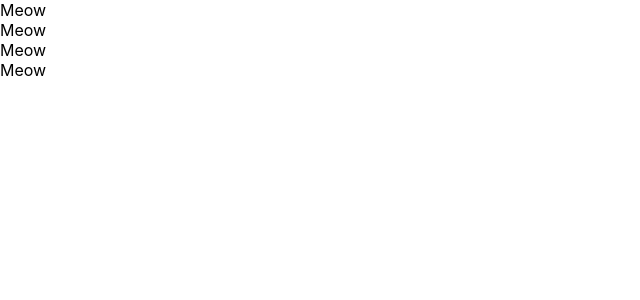
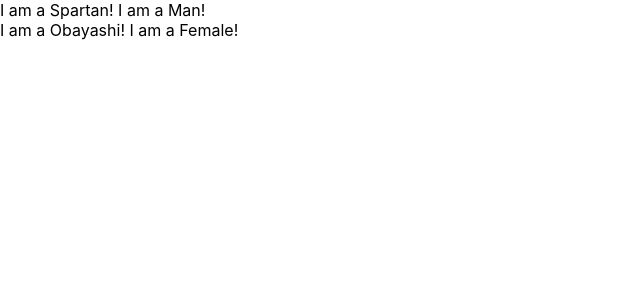
Before and after one commit to ackn14/react-redux-crud-application, a React (Create React App) app: page / in a window 1280 px wide. Shown: the top 300 px of the page, without its empty margins (0-640 px from the left). Built offline with nearby package versions, Linux system fonts and the light colour scheme.

Commit message:
create I am a Obayashi

```diff
--- a/src/App.js
+++ b/src/App.js
@@ -14,18 +14,27 @@ class App extends Component {
 */
 
 const App = () => {
+  const profiles = [
+    { name: "Spartan", sex: "Man" },
+    { name: "Obayashi" }
+  ]
   return (
     <div>
-      <Cat />
-      <Cat />
-      <Cat />
-      <Cat />
+      {
+        profiles.map((profile, index) => {
+          return <User name={profile.name} sex={profile.sex} key={index} />
+        })
+      }
     </div>
   )
 }
 
-const Cat = () => {
-  return <div>Meow</div>
+const User = (props) => {
+  return <div>I am a {props.name}! I am a {props.sex}!</div>
+}
+
+User.defaultProps = {
+  sex: "Female"
 }
 
 export default App;
```
